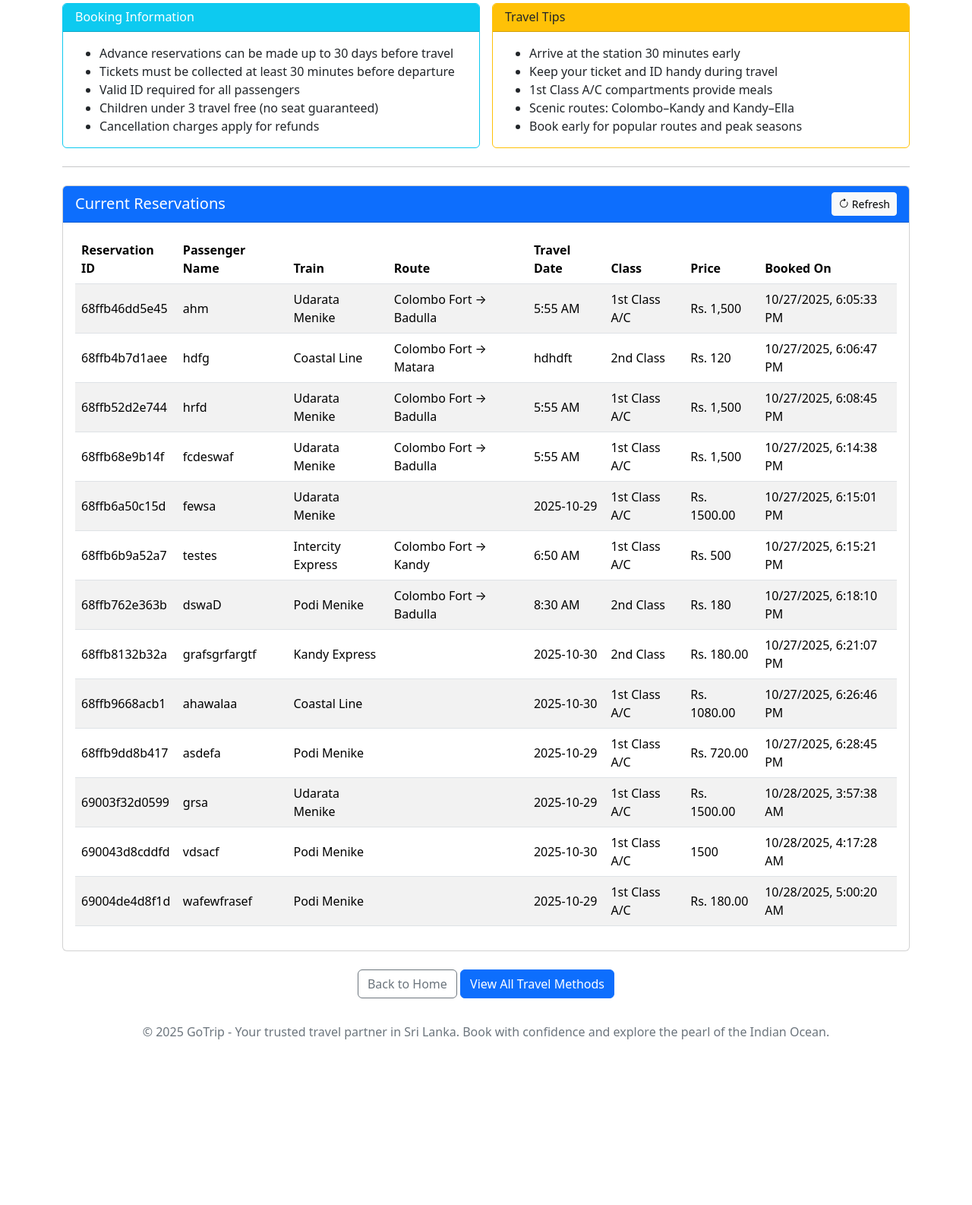
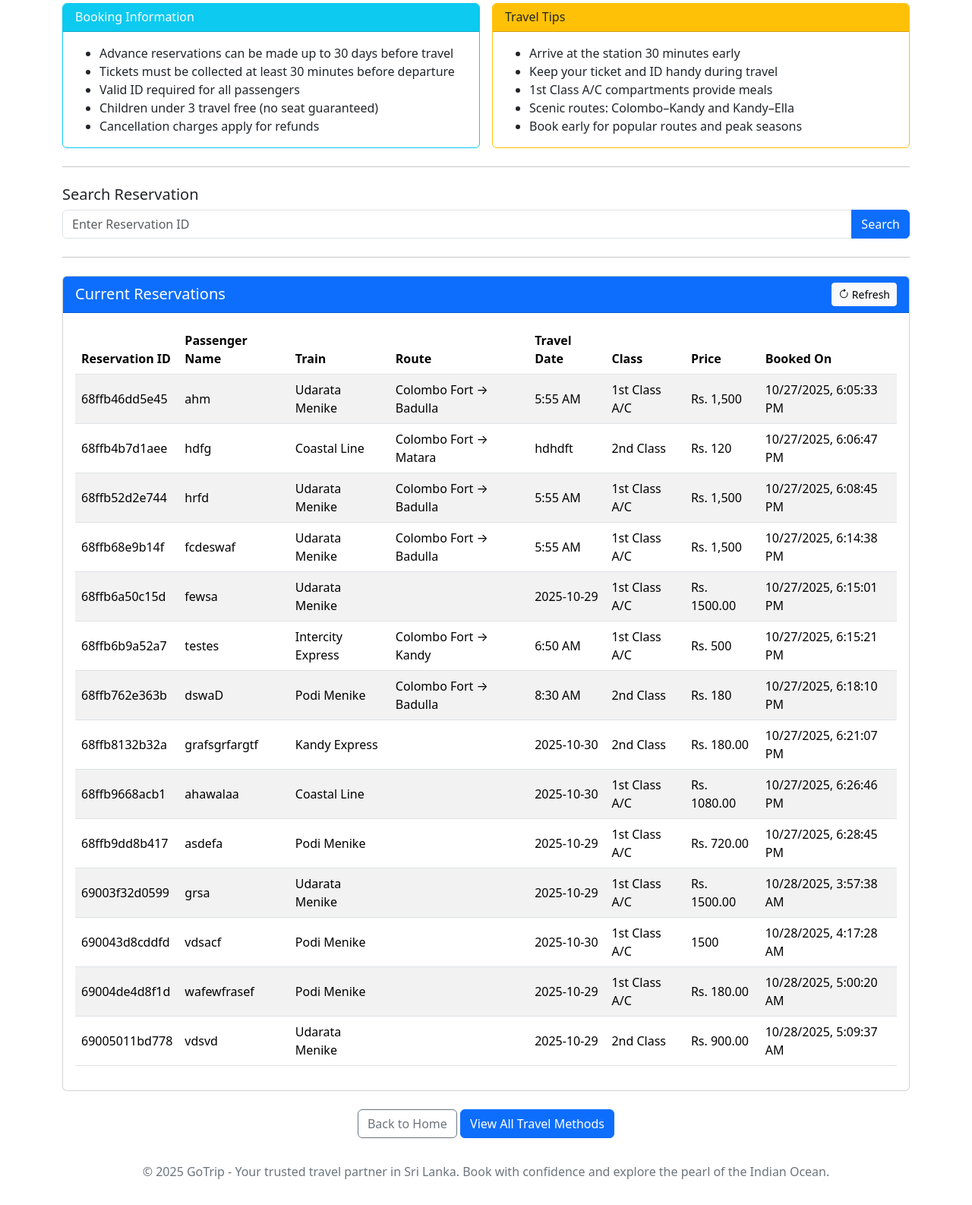
Before and after one commit to ItzSaza/Travel-Agency, a PHP site: page /trainreservations.html in a window 1280 px wide. Shown: the part 884-2470 px from the top of the page at 76% size. Before the commit the page ends 2252 px from the top, so only its background shows below. Run offline with PHP 8.4, Linux system fonts and the light colour scheme.

Commit message:
commmmmm

```diff
--- a/trainreservations.html
+++ b/trainreservations.html
@@ -230,6 +230,17 @@
 
     <hr class="my-4">
 
+    <!-- Search Reservation -->
+    <div class="mb-4">
+      <h3 class="h5">Search Reservation</h3>
+      <div class="input-group">
+        <input type="text" id="searchReservationId" class="form-control" placeholder="Enter Reservation ID" />
+        <button id="searchBtn" class="btn btn-primary">Search</button>
+      </div>
+      <div id="searchResult" class="mt-2"></div>
+    </div>
+    <hr class="my-4">
+
     <!-- Current reservations -->
     <div class="card mb-4">
       <div class="card-header bg-primary text-white d-flex justify-content-between align-items-center">
@@ -374,6 +385,8 @@
         $('#modalPrice').text(res.price || '');
         $('#modalTimestamp').text(fmtDate(res.timestamp));
         reservationModal.show();
+
+
       }
 
     $(document).on('click', '.reservation-row', function () {
@@ -394,6 +407,44 @@
         $(el).addClass('brand-flash');
       });
 
+      // Search reservation by ID
+      $('#searchBtn').on('click', function () {
+        const reservationId = $('#searchReservationId').val();
+        if (reservationId) {
+          $.ajax({
+            url: 'viewtrainreservations.php',
+            method: 'GET',
+            data: { id: reservationId },
+            dataType: 'json'
+          })
+          .done(function (data) {
+            if (data.reservation) {
+              const res = data.reservation;
+              $('#searchResult').html(`
+                <div class="alert alert-success">
+                  <strong>Reservation Found:</strong><br>
+                  ID: ${res.reservationId}<br>
+                  Name: ${res.passengerName}<br>
+                  Train: ${res.trainName}<br>
+                  Route: ${res.route}<br>
+                  Date: ${res.date}<br>
+                  Class: ${res.class}<br>
+                  Price: ${res.price}<br>
+                  Booked On: ${fmtDate(res.timestamp)}
+                </div>
+              `);
+            } else {
+              $('#searchResult').html('<div class="alert alert-danger">No reservation found with that ID.</div>');
+            }
+          })
+          .fail(function () {
+            $('#searchResult').html('<div class="alert alert-danger">Error searching for reservation.</div>');
+          });
+        } else {
+          $('#searchResult').html('<div class="alert alert-warning">Please enter a Reservation ID.</div>');
+        }
+      });
+
       // Initial load
       loadReservations();
 
--- a/trainreservations.json
+++ b/trainreservations.json
@@ -143,6 +143,18 @@
             "price": "Rs. 180.00",
             "reservationId": "69004de4d8f1d",
             "timestamp": "2025-10-28 05:00:20"
+        },
+        {
+            "trainName": "Udarata Menike",
+            "passengerName": "vdsvd",
+            "email": "vdsxvd@grs",
+            "contactNumber": "578587",
+            "date": "2025-10-29",
+            "class": "2nd Class",
+            "passengers": "1",
+            "price": "Rs. 900.00",
+            "reservationId": "69005011bd778",
+            "timestamp": "2025-10-28 05:09:37"
         }
     ]
 }
--- a/viewtrainreservations.php
+++ b/viewtrainreservations.php
@@ -3,10 +3,6 @@ header('Content-Type: application/json');
 
 $jsonFile = 'trainreservations.json';
 
-if (!file_exists($jsonFile)) {
-    echo json_encode(['success' => false, 'message' => 'No reservations found']);
-    exit;
-}
 
 $jsonContent = file_get_contents($jsonFile);
 $data = json_decode($jsonContent, true);
@@ -18,6 +14,12 @@ if (isset($_GET['train'])) {
         return strcasecmp($reservation['trainName'], $trainName) === 0;
     });
     echo json_encode(['success' => true, 'reservations' => array_values($filtered)]);
+} elseif (isset($_GET['id'])) { //searching by ID
+    $reservationId = $_GET['id'];
+    $filtered = array_filter($data['reservations'], function($reservation) use ($reservationId) {
+        return $reservation['reservationId'] == $reservationId;
+    });
+    echo json_encode(['success' => true, 'reservation' => array_values($filtered)[0] ?? null]);
 } else {
     echo json_encode(['success' => true, 'reservations' => $data['reservations']]);
 }
```
